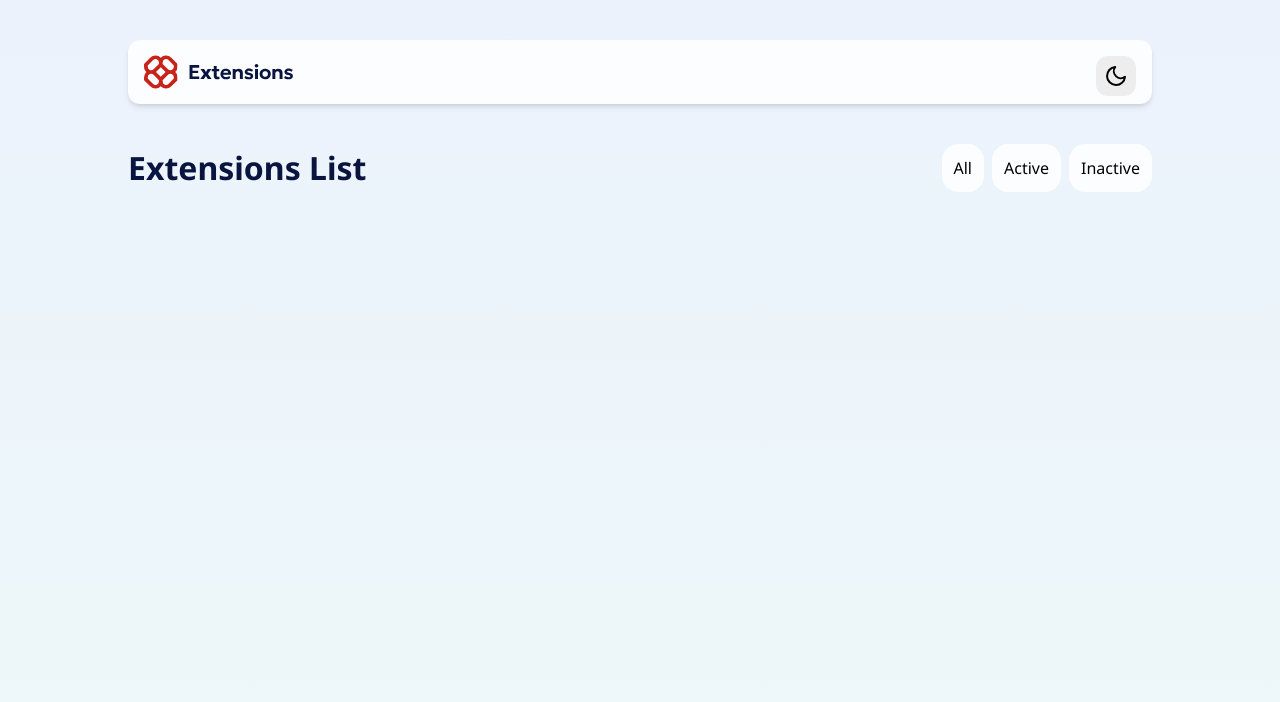
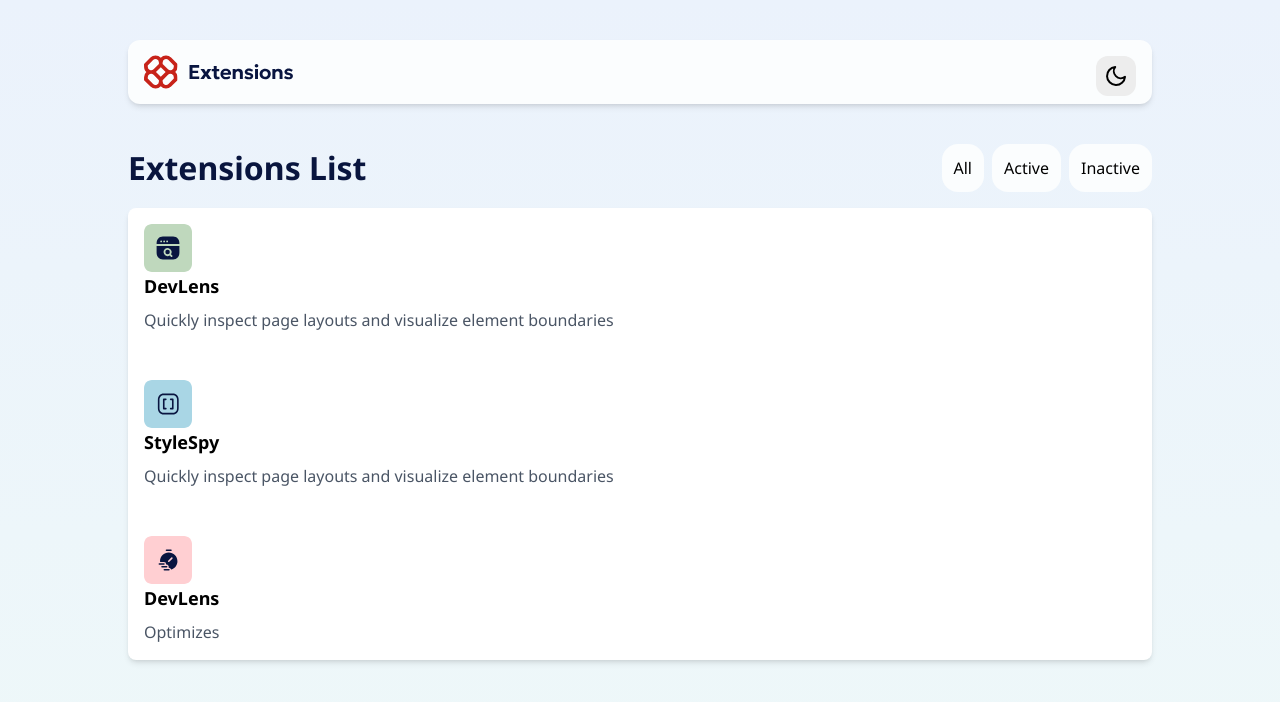
Before and after one commit to stkeys/Browser-Extension-UI, a Next.js app: page / in a window 1280 px wide. Shown: the top 702 px of the page. Built offline with nearby package versions, Linux system fonts and the light colour scheme.

Commit message:
feat: data for extension boxes

```diff
--- a/components/Data.tsx
+++ b/components/Data.tsx
@@ -1,11 +1,24 @@
 export const Data = [
   {
-    image: "../../public/images/logo-devlens.svg",
-    title:
-    ["Quickly inspect page layouts and",
-     "visualize element boundaries",
-    ],
-    description: "lorem20 ipsum dolor sit amet, consectetur adipiscing elit. Sed do eiusmod tempor incididunt ut labore et dolore magna aliqua.",
+    image: "/images/logo-devlens.svg",
+    title: "DevLens",
+    description: "Quickly inspect page layouts and visualize element boundaries",
     switch: false,
-  }
+  },
+
+  {
+    image: "/images/logo-style-spy.svg",
+    title: "StyleSpy",
+    description: "Quickly inspect page layouts and visualize element boundaries",
+    switch: false,
+  },
+
+  {
+    image: "/images/logo-speed-boost.svg",
+    title: "DevLens",
+    description: "Optimizes ",
+    switch: false,
+  },
+
+
 ]
--- a/components/ExtensionTools.tsx
+++ b/components/ExtensionTools.tsx
@@ -1,11 +1,14 @@
 'use client';
 import Image from 'next/image';
 import {Data} from './Data';
+import FlexSwitcher from './Flex-Switcher';
 
 
 export default function ExtensionTools() {
   return(
-    <div className='bg-red-50 p-4 rounded-lg shadow-md'>
+    <div className='bg-white p-4 rounded-lg shadow-md '>
+    <FlexSwitcher gap='3rem' threshold="65rem" className="items-center">
+
         {Data.map((item, index) => (
           <div
            key={index}
@@ -14,8 +17,9 @@ export default function ExtensionTools() {
             <Image
               src={item.image}
               alt="Extension icon"
-              width={100}
-              height={100}
+              width={50}
+              height={50}
+              className="w-12 h-12 "
             />
             <h3 className="text-lg font-semibold mb-2">{item.title}</h3>
             <p className="text-gray-600">{item.description}</p>
@@ -23,6 +27,8 @@ export default function ExtensionTools() {
 
           </div>
         ))}
+    </FlexSwitcher>
+
     </div>
 
   )
--- a/src/app/page.tsx
+++ b/src/app/page.tsx
@@ -2,14 +2,15 @@
 import Image from "next/image";
 import DarkModeToggle from "../../components/DarkModeToggle";
 import { ThemeProvider } from "./context/ThemeContext";
-import  Logo  from "../../public/images/logo.svg"
+import Logo from "../../public/images/logo.svg"
 import Buttons from "../../components/Button";
+import ExtensionTools from "../../components/ExtensionTools";
 
 export default function Home() {
   return (
-  <>
-    <ThemeProvider>
-      <div className="font-sans bg-[linear-gradient(180deg,_#EBF2FC_0%,_#EEF8F9_100%)] min-h-screen overflow-hidden text-black   dark:bg-gradient-to-b dark:from-[#040918] dark:to-[#091540] dark:text-white px-[10%]">
+    <>
+      <ThemeProvider>
+        <div className="font-sans bg-[linear-gradient(180deg,_#EBF2FC_0%,_#EEF8F9_100%)] min-h-screen overflow-hidden text-black   dark:bg-gradient-to-b dark:from-[#040918] dark:to-[#091540] dark:text-white px-[10%]">
           <div className=" shadow-md bg-[hsl(200,60%,99%)] dark:bg-gradient-to-b dark:bg-[hsl(226,25%,17%)] rounded-xl my-10 py-2 px-4 flex justify-between items-center">
             <div>
               <Image
@@ -20,16 +21,16 @@ export default function Home() {
               />
             </div>
             <button className=" dark:bg-gradient-to-b dark:bg-[hsl(226,11%,37%)] bg-[hsl(0,0%,93%)] p-2 rounded-xl transition-colors mt-2 flex items-center">
-              <DarkModeToggle/>
+              <DarkModeToggle />
             </button>
 
           </div>
 
-         <div className="flex justify-between ">
+          <div className="flex justify-between ">
             <p className="text-[2rem] mb-4 font-bold text-[hsl(227,75%,14%)] dark:text-white">Extensions List</p>
             <Buttons />
           </div>
-
+            <ExtensionTools />
         </div>
       </ThemeProvider>
     </>
```
